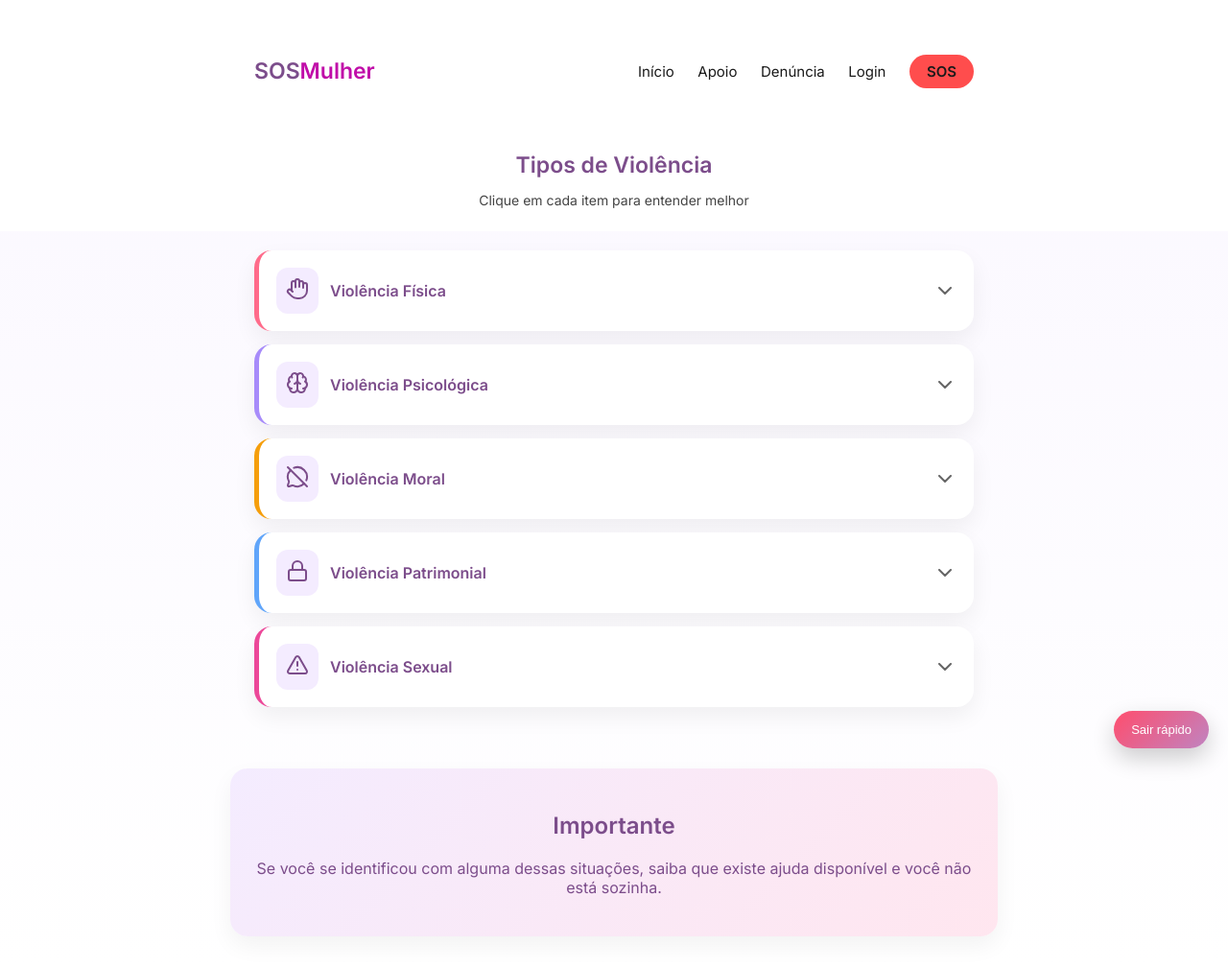
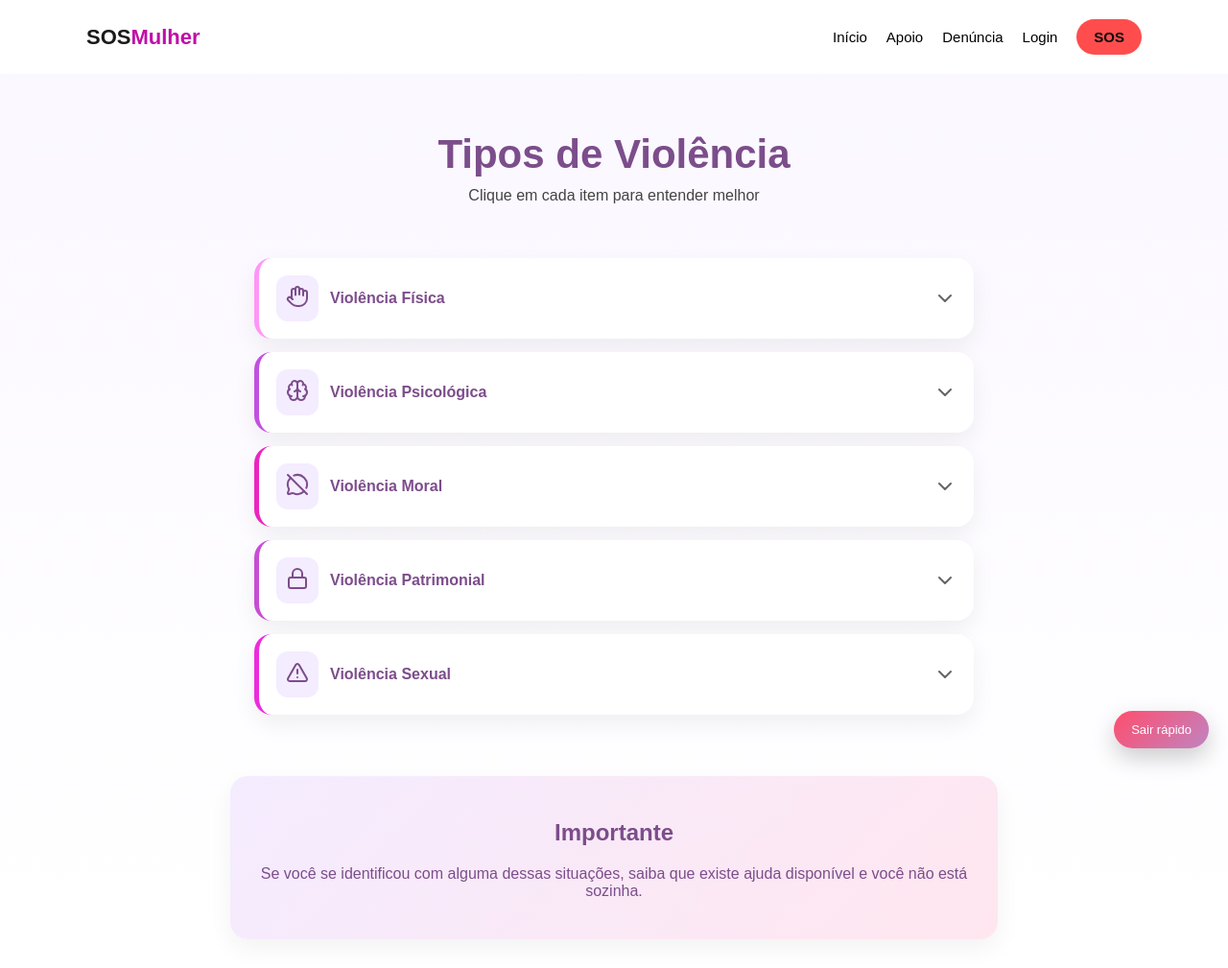
Before and after one commit to ferestevesr/sosmulherpi, a Python web app: template templates/apoio.html in a window 1280 px wide. Shown: the whole page at 96% size. Before the commit the page ends 976 px from the top, so only its background shows below. Run offline with Jinja, Linux system fonts and the light colour scheme; the template is opened without the code that fills it, so the values that code supplies are empty.

Commit message:
atualização pagina de apoio

```diff
--- a/templates/apoio.html
+++ b/templates/apoio.html
@@ -5,27 +5,12 @@
     <meta charset="UTF-8">
     <meta name="viewport" content="width=device-width, initial-scale=1.0">
 
-    <link href="https://fonts.googleapis.com/css2?family=Inter:wght@300;400;600&display=swap" rel="stylesheet">
+    <!-- Fonte -->
+    <link href="https://fonts.googleapis.com/css2?family=Inter:wght@300;400;600&display=swap"
+        rel="stylesheet">
+
+    <!-- Ícones -->
     <script src="https://unpkg.com/lucide@latest"></script>
-    <link rel="stylesheet" href="/css/apoio.css">
-
-    <header class="header">
-        <div class="container header-content">
-
-            <h1 class="logo">SOS<span>Mulher</span></h1>
-
-            <nav class="nav">
-                <a href="index.html">Início</a>
-                <a href="/templates/apoio.html">Apoio</a>
-                <a href="/templates/denuncia.html">Denúncia</a>
-                <a href="/templates/login.html">Login</a>
-                <a href="/templates/sos.html" class="btn-sos-nav">SOS</a>
-            </nav>
-
-        </div>
-    </header>
-
-
 
     <title>Tipos de Violência</title>
 
@@ -38,37 +23,117 @@
             --texto: #444;
         }
 
+        /* ========================= */
+        /* BODY */
+        /* ========================= */
+
         body {
             margin: 0;
-            font-family: 'Inter', sans-serif;
+            font-family: Arial, sans-serif;
             background: linear-gradient(180deg, #faf7ff, #fff);
         }
 
-        /* HEADER estilo index */
+        /* ========================= */
+
+        /* ========================= */
+
         .header {
-            text-align: center;
-            padding: 40px 20px 10px;
+            background: #ffffff;
+            position: sticky;
+            top: 0;
+            z-index: 1000;
         }
 
-        .header h1 {
+        .container-header {
+            display: flex;
+            justify-content: space-between;
+            align-items: center;
+
+            max-width: 1100px;
+            margin: auto;
+
+            padding: 20px;
+        }
+
+        /* LOGO */
+
+        .logo {
+            font-size: 22px;
+            font-weight: bold;
+            color: #1a1a1a;
             margin: 0;
-            font-size: 23px;
+        }
+
+        .logo span {
+            color: #c00da8;
+        }
+
+        /* NAV */
+
+        .nav {
+            display: flex;
+            align-items: center;
+        }
+
+        .nav a {
+            margin-left: 20px;
+            text-decoration: none;
+            color: #000;
+            font-size: 15px;
+            transition: 0.3s;
+        }
+
+        .nav a:hover {
+            color: #e649d1;
+        }
+
+        /* BOTÃO SOS */
+
+        .btn-sos-nav {
+            background: #ff4d4d;
+            color: rgb(12, 12, 12) !important;
+
+            padding: 10px 18px;
+            border-radius: 30px;
+
+            font-weight: bold;
+        }
+
+        /* ========================= */
+        /* TÍTULO DA PÁGINA */
+        /* ========================= */
+
+        .titulo-pagina {
+            text-align: center;
+            padding: 60px 20px 20px;
+        }
+
+        .titulo-pagina h1 {
+            margin: 0;
+            font-size: 42px;
             color: var(--roxo);
         }
 
-        .header p {
+        .titulo-pagina p {
             color: var(--texto);
-            font-size: 14px;
+            font-size: 16px;
+            margin-top: 10px;
         }
 
+        /* ========================= */
         /* CONTAINER */
+        /* ========================= */
+
         .container {
             max-width: 750px;
             margin: auto;
             padding: 20px;
         }
 
+        /* ========================= */
         /* CARD */
+        /* ========================= */
+
         .card {
             background: white;
             border-radius: 18px;
@@ -84,28 +149,30 @@
             transform: translateY(-3px);
         }
 
-        /* CORES DIFERENTES */
+        /* CORES */
+
         .card.fisica {
-            border-left-color: #ff6b8a;
+            border-left-color: #ff6bf3b4;
         }
 
         .card.psico {
-            border-left-color: #a78bfa;
+            border-left-color: #c251df;
         }
 
         .card.moral {
-            border-left-color: #f59e0b;
+            border-left-color: #eb24c0;
         }
 
         .card.patrimonial {
-            border-left-color: #60a5fa;
+            border-left-color: #c84dd3;
         }
 
         .card.sexual {
-            border-left-color: #ec4899;
+            border-left-color: #ec2cdc;
         }
 
-        /* HEADER DO CARD */
+        /* HEADER CARD */
+
         .card-header {
             display: flex;
             align-items: center;
@@ -126,6 +193,7 @@
         }
 
         /* SETA */
+
         .arrow {
             margin-left: auto;
             transition: 0.3s;
@@ -133,6 +201,7 @@
         }
 
         /* CONTEÚDO */
+
         .card-content {
             max-height: 0;
             overflow: hidden;
@@ -143,7 +212,8 @@
             line-height: 1.6;
         }
 
-        /* ABERTO */
+        /* CARD ABERTO */
+
         .card.active .card-content {
             max-height: 300px;
             padding-bottom: 18px;
@@ -154,7 +224,10 @@
             opacity: 1;
         }
 
+        /* ========================= */
         /* INFO FINAL */
+        /* ========================= */
+
         .info {
             max-width: 750px;
             margin: 30px auto;
@@ -167,7 +240,7 @@
         }
 
         /* ========================= */
-        /* BOTÃO SAIR RÁPIDO */
+        /* BOTÃO SAIR */
         /* ========================= */
 
         .sair-btn {
@@ -195,112 +268,205 @@
         .sair-btn:hover {
             transform: scale(1.05);
         }
+
+        /* ========================= */
+        /* RESPONSIVO */
+        /* ========================= */
+
+        @media (max-width: 768px) {
+
+            .container-header {
+                flex-direction: column;
+                gap: 15px;
+            }
+
+            .nav {
+                flex-wrap: wrap;
+                justify-content: center;
+            }
+
+            .titulo-pagina h1 {
+                font-size: 32px;
+            }
+        }
     </style>
-
 </head>
 
 <body>
 
-    <!-- SEU CONTEÚDO INTEIRO FICA IGUAL -->
-    <div class="header">
+    <!-- HEADER -->
+
+    <header class="header">
+        <div class="container-header">
+
+            <h1 class="logo">SOS<span>Mulher</span></h1>
+
+            <nav class="nav">
+                <a href="index.html">Início</a>
+                <a href="/templates/apoio.html">Apoio</a>
+                <a href="/templates/denuncia.html">Denúncia</a>
+                <a href="/templates/login.html">Login</a>
+                <a href="/templates/sos.html" class="btn-sos-nav">SOS</a>
+            </nav>
+
+        </div>
+    </header>
+
+    <!-- TÍTULO -->
+
+    <div class="titulo-pagina">
         <h1>Tipos de Violência</h1>
         <p>Clique em cada item para entender melhor</p>
     </div>
 
+    <!-- CONTAINER -->
+
     <div class="container">
 
-        <!-- cards continuam iguais -->
+        <!-- CARD -->
+
         <div class="card fisica" onclick="toggle(this)">
             <div class="card-header">
-                <div class="icon-box"><i data-lucide="hand"></i></div>
+                <div class="icon-box">
+                    <i data-lucide="hand"></i>
+                </div>
+
                 <div class="card-title">Violência Física</div>
+
                 <i class="arrow" data-lucide="chevron-down"></i>
             </div>
+
             <div class="card-content">
-                Envolve qualquer agressão ao corpo, como tapas, socos, empurrões, chutes ou qualquer ação que cause dor,
+                Envolve qualquer agressão ao corpo, como tapas,
+                socos, empurrões, chutes ou qualquer ação que cause dor,
                 ferimentos ou risco físico.
             </div>
         </div>
 
+        <!-- CARD -->
+
         <div class="card psico" onclick="toggle(this)">
             <div class="card-header">
-                <div class="icon-box"><i data-lucide="brain"></i></div>
+                <div class="icon-box">
+                    <i data-lucide="brain"></i>
+                </div>
+
                 <div class="card-title">Violência Psicológica</div>
+
                 <i class="arrow" data-lucide="chevron-down"></i>
             </div>
+
             <div class="card-content">
-                Inclui ameaças, humilhações, manipulação, controle emocional, isolamento social e qualquer comportamento
+                Inclui ameaças, humilhações, manipulação,
+                controle emocional, isolamento social e qualquer comportamento
                 que afete sua autoestima e saúde mental.
             </div>
         </div>
 
+        <!-- CARD -->
+
         <div class="card moral" onclick="toggle(this)">
             <div class="card-header">
-                <div class="icon-box"><i data-lucide="message-circle-off"></i></div>
+                <div class="icon-box">
+                    <i data-lucide="message-circle-off"></i>
+                </div>
+
                 <div class="card-title">Violência Moral</div>
+
                 <i class="arrow" data-lucide="chevron-down"></i>
             </div>
+
             <div class="card-content">
-                Envolve calúnia, difamação, insultos e qualquer ataque à sua reputação, dignidade ou imagem social.
+                Envolve calúnia, difamação, insultos e qualquer ataque
+                à sua reputação, dignidade ou imagem social.
             </div>
         </div>
 
+        <!-- CARD -->
+
         <div class="card patrimonial" onclick="toggle(this)">
             <div class="card-header">
-                <div class="icon-box"><i data-lucide="lock"></i></div>
+                <div class="icon-box">
+                    <i data-lucide="lock"></i>
+                </div>
+
                 <div class="card-title">Violência Patrimonial</div>
+
                 <i class="arrow" data-lucide="chevron-down"></i>
             </div>
+
             <div class="card-content">
-                Controle, retenção ou destruição de bens, dinheiro, documentos, cartões ou qualquer recurso financeiro
+                Controle, retenção ou destruição de bens,
+                dinheiro, documentos, cartões ou qualquer recurso financeiro
                 da vítima.
             </div>
         </div>
 
+        <!-- CARD -->
+
         <div class="card sexual" onclick="toggle(this)">
             <div class="card-header">
-                <div class="icon-box"><i data-lucide="alert-triangle"></i></div>
+                <div class="icon-box">
+                    <i data-lucide="alert-triangle"></i>
+                </div>
+
                 <div class="card-title">Violência Sexual</div>
+
                 <i class="arrow" data-lucide="chevron-down"></i>
             </div>
+
             <div class="card-content">
-                Qualquer ato sexual sem consentimento, coerção, pressão ou exploração. O consentimento deve ser sempre
-                livre e claro.
+                Qualquer ato sexual sem consentimento,
+                coerção, pressão ou exploração.
+                O consentimento deve ser sempre livre e claro.
             </div>
         </div>
 
     </div>
 
+    <!-- INFO -->
+
     <div class="info">
         <h2>Importante</h2>
-        <p>Se você se identificou com alguma dessas situações, saiba que existe ajuda disponível e você não está
-            sozinha.</p>
+
+        <p>
+            Se você se identificou com alguma dessas situações,
+            saiba que existe ajuda disponível e você não está sozinha.
+        </p>
     </div>
 
-    <!-- 🔴 BOTÃO SAIR RÁPIDO -->
+    <!-- BOTÃO -->
+
     <button class="sair-btn" onclick="sairRapido()">
         Sair rápido
     </button>
 
+    <!-- SCRIPT -->
+
     <script>
+
         lucide.createIcons();
 
         function toggle(card) {
+
             document.querySelectorAll('.card').forEach(c => {
-                if (c !== card) c.classList.remove('active');
+
+                if (c !== card) {
+                    c.classList.remove('active');
+                }
+
             });
 
             card.classList.toggle('active');
         }
 
-        /* SAÍDA RÁPIDA */
         function sairRapido() {
-            // apaga visualmente a página
+
             document.body.innerHTML = "";
 
-            // substitui no histórico (evita voltar direto)
             window.location.replace("https://www.google.com");
         }
+
     </script>
 
 </body>
```
Also changed, not shown: templates/login.html (+124 -14 lines), 1 other file.
